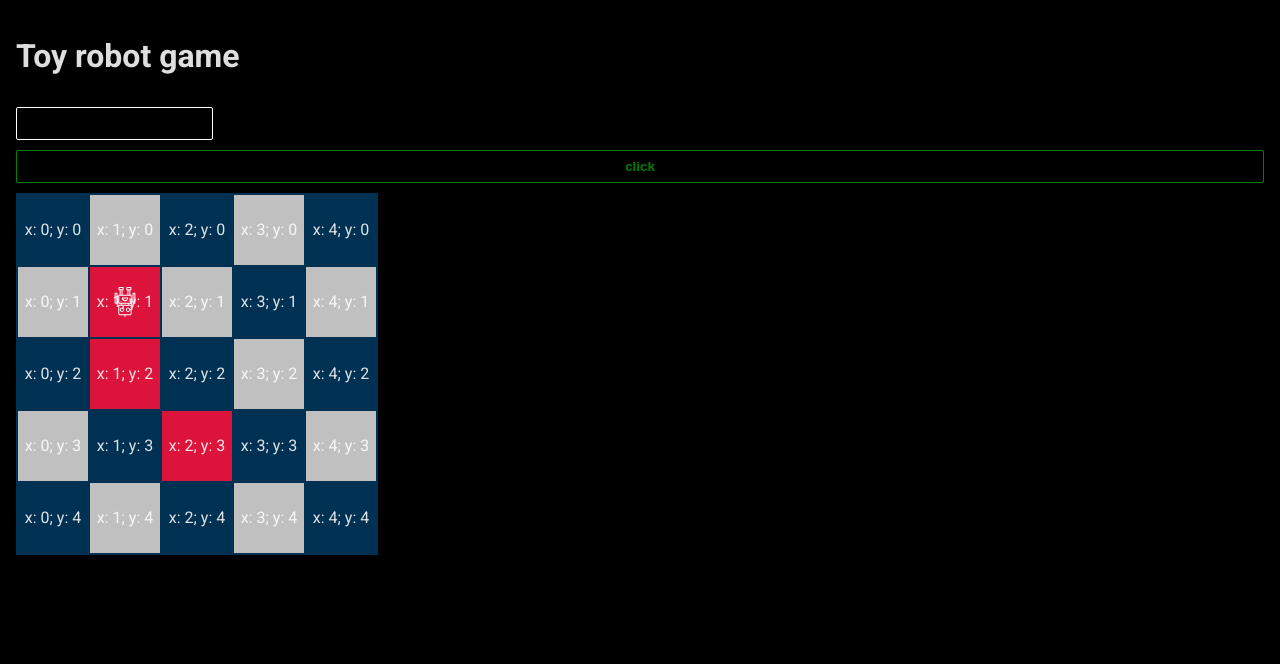
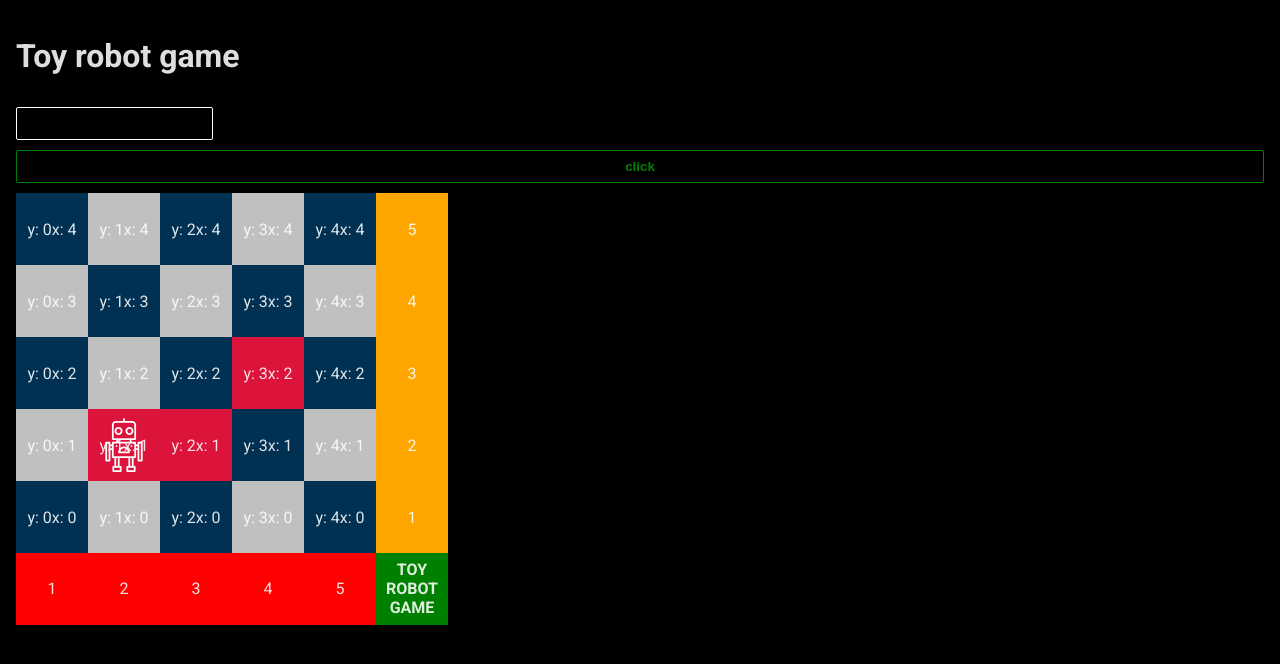
Before and after one commit to VBalaguera/toy-robot-react-ts, a React (Vite) app: page / in a window 1280 px wide. Shown: the top 664 px of the page. Built offline with nearby package versions, Linux system fonts and the light colour scheme.

Commit message:
overall improvements, plus added notes

```diff
--- a/src/App.tsx
+++ b/src/App.tsx
@@ -14,7 +14,17 @@ function App() {
   // placeholder for future reference
   // values will be passed directly with
   // ContextAPI
-  const direction = 'south'
+  const direction = 'north'
+
+  // not in the job specs, but perhaps creating a MessageLog
+  // // command
+  // export type Command = {
+  //   command: string
+  // }
+  // // log?
+  // type Log = {
+  //   log: Command[]
+  // }
 
   return (
     <>
@@ -27,6 +37,7 @@ function App() {
         }}
       >
         <h1>Toy robot game</h1>
+
         <Input id='command' />
 
         <Button text='click' onClick={handleClick} />
--- a/src/components/Board.tsx
+++ b/src/components/Board.tsx
@@ -23,6 +23,7 @@ export default function Board({ xPosition, yPosition, children }: BoardProps) {
   console.log(children)
 
   return (
+    <div className='board-container'>
       <div className='board'>
         {Array.from({ length: rows }, (_, rowIndex) =>
           Array.from({ length: columns }, (_, colIndex) => (
@@ -33,7 +34,7 @@ export default function Board({ xPosition, yPosition, children }: BoardProps) {
             //   {robotPosition.every(
             //     (value, index) => value === [colIndex, rowIndex][index]
             //   ) ? (
-          //     <Square x={colIndex} y={rowIndex}>
+            //     <Square x={colIndex} y={rowIndex} hasRobot={true}>
             //       {children}
             //     </Square>
             //   ) : (
@@ -60,5 +61,32 @@ export default function Board({ xPosition, yPosition, children }: BoardProps) {
           {children}
         </div>
       </div>
+      <div className='board-down'>
+        {Array.from({ length: 1 }, () =>
+          Array.from({ length: 5 }, (_, colIndex) => (
+            <div>
+              {colIndex + 1}
+              {/* <Square>{colIndex + 1}</Square> */}
+            </div>
+          ))
+        )}
+      </div>
+      <div className='board-right'>
+        {Array.from({ length: 5 }, (_, rowIndex) =>
+          Array.from({ length: 1 }, () => (
+            <div>
+              {rowIndex + 1}
+              {/* <Square>{rowIndex + 1}</Square> */}
+            </div>
+          ))
+        )}
+      </div>
+      <div className='board-empty'>
+        {/* <Square>
+          <span>TOY ROBOT GAME</span>
+        </Square> */}
+        <div>TOY ROBOT GAME</div>
+      </div>
+    </div>
   )
 }
--- a/src/components/Button.tsx
+++ b/src/components/Button.tsx
@@ -1,4 +1,7 @@
 import { ComponentPropsWithoutRef } from 'react'
+
+// important
+// remember "implement buttons to perform each command."
 
 type BaseProps = {
   text: string
--- a/src/components/Square.tsx
+++ b/src/components/Square.tsx
@@ -1,9 +1,10 @@
 import { ReactNode } from 'react'
 
 type SquareProps = {
-  x: number
-  y: number
+  x?: number
+  y?: number
   children?: ReactNode
+  hasRobot?: boolean
 }
 
 // placeholder for future reference
@@ -15,8 +16,9 @@ const blockedSquares = [
   [2, 3],
 ]
 
-export default function Square({ x, y, children }: SquareProps) {
+export default function Square({ x, y, children, hasRobot }: SquareProps) {
   const coordinates = [x, y]
+  console.log(hasRobot)
 
   const blocked = blockedSquares.some(
     (innerArray) =>
@@ -26,7 +28,8 @@ export default function Square({ x, y, children }: SquareProps) {
 
   return (
     <span className={`square ${blocked ? 'blocked' : ''}`}>
-      x: {x}; y: {y}
+      y: {y}
+      x: {x}
       {children}
     </span>
   )
--- a/src/index.css
+++ b/src/index.css
@@ -39,26 +39,87 @@ p {
 }
 
 /* Board */
+.board-container {
+  display: grid;
+  grid-template-columns: repeat(6, 1fr);
+  grid-template-rows: repeat(6, 1fr);
+
+  justify-content: flex-start;
+  width: 432px;
+}
+
 .board {
   width: 360px;
   height: 360px;
   display: grid;
   grid-template-columns: repeat(5, 1fr);
   grid-template-rows: repeat(5, 1fr);
-  border: 1px solid #003153;
+  grid-area: 1 / 1 / 6 / 6;
+  /* border: 1px solid #003153; */
 
   position: relative;
+
+  transform: rotate(270deg)
+}
+
+
+/* TODO: revisit this */
+.board-right {
+  grid-area: 1 / 6 / 6 / 7;
+  display: flex;
+  flex-direction: column;
+  background-color: orange;
+
+  /* TODO:  */
+  transform: rotate(180deg)
+}
+
+.board-right div,
+.board-down div,
+.board-empty div {
+  display: flex;
+  gap: 10px;
+  width: 100%;
+  height: 100%;
+  text-align: center;
+  align-items: center;
+  justify-content: center;
+}
+
+.board-right div {
+  transform: rotate(180deg)
+}
+
+.board-down {
+  grid-area: 6 / 1 / 7 / 6;
+  background-color: red;
+  display: flex;
+}
+
+.board-empty {
+  grid-area: 6 / 6 / 7 / 7;
+  background-color: green;
+  display: flex;
+  text-align: center;
+  align-items: center;
+  justify-content: center;
+  font-weight: bold;
 }
 
 /* alt */
 
 .square {
   background-color: silver;
-  border: 1px solid #003153;
+  /* border: 1px solid green; */
 
   display: flex;
   align-items: center;
   justify-content: center;
+
+  transform: rotate(90deg);
+
+  width: 100%;
+  height: 100%;
 }
 
 /* alt */
@@ -131,23 +192,23 @@ p {
 
 /* Piece */
 .piece {
-  width: 30px;
-  height: 30px;
+  width: 54px;
+  height: 54px;
 }
 
 /* TODO: revise */
 .north {
-  transform: rotate(0deg)
+  transform: rotate(90deg)
 }
 
 .east {
-  transform: rotate(90deg);
+  transform: rotate(180deg);
 }
 
 .south {
-  transform: rotate(180deg);
+  transform: rotate(270deg);
 }
 
 .west {
-  transform: rotate(270deg);
+  transform: rotate(0deg);
 }
```
Also changed, not shown: src/store/notes.md (added, +25 -0 lines), 1 other file (tests, documents, lock files or other folders). Lines whose indentation alone changed are shown as unchanged.
